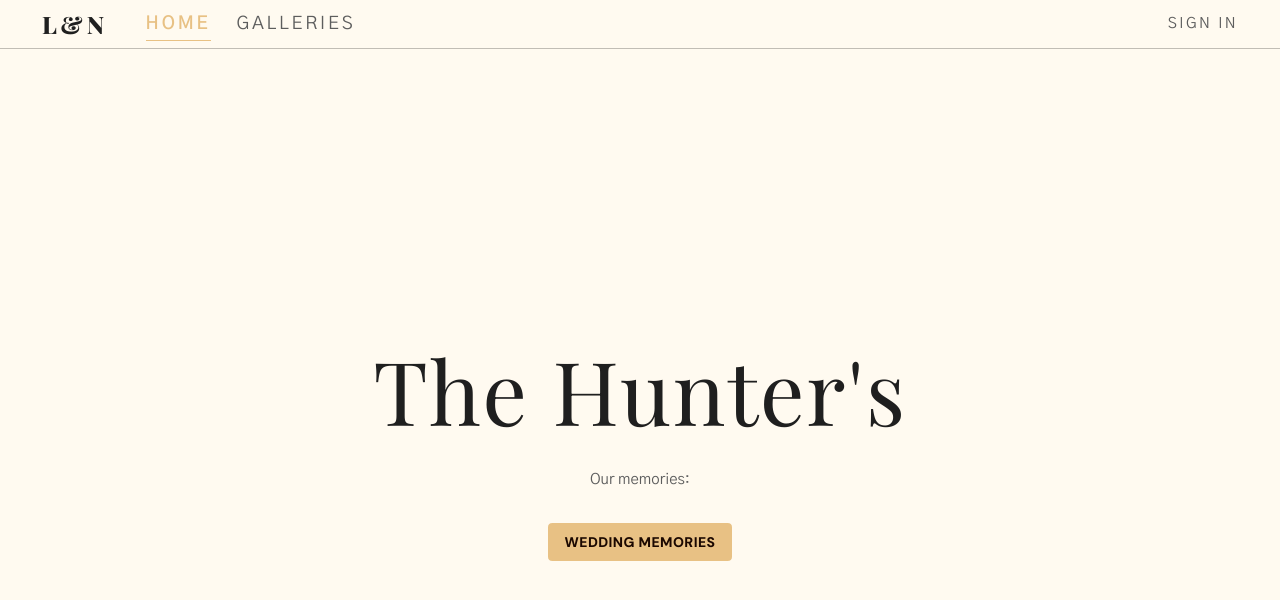
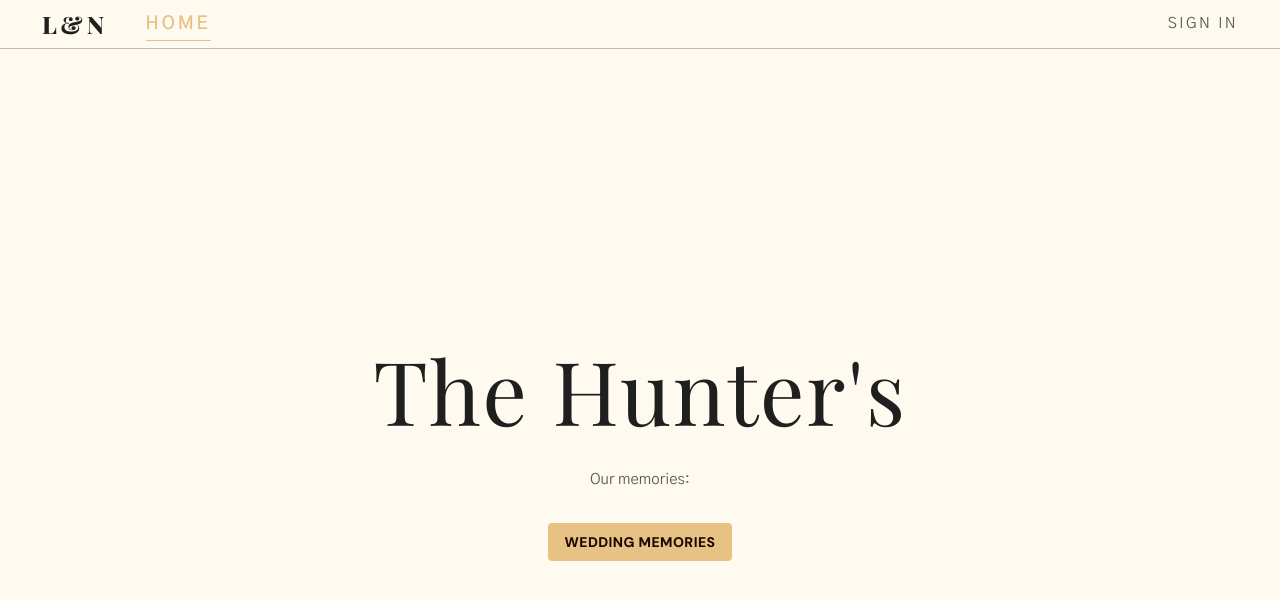
Before and after one commit to nate-hunter/nasalite-2602, a Next.js app: page / in a window 1280 px wide. Shown: the top 600 px of the page. Built offline with nearby package versions, Linux system fonts and the light colour scheme; no server answers; a web font is replaced by a local one; what @imagekit/next would draw is missing.

Commit message:
Updated `NavbarShell` component by commenting out unused navigation item.

```diff
--- a/src/ui/Navbar/NavbarShell.tsx
+++ b/src/ui/Navbar/NavbarShell.tsx
@@ -10,7 +10,7 @@ type NavItem = {
 
 const NAV_ITEMS: ReadonlyArray<NavItem> = [
 	{ href: '/', label: 'Home' },
-	{ href: '/galleries', label: 'Galleries' },
+	// { href: '/galleries', label: 'Galleries' },
 ] as const;
 
 function isactive(pathname: string, href: string): boolean {
```
